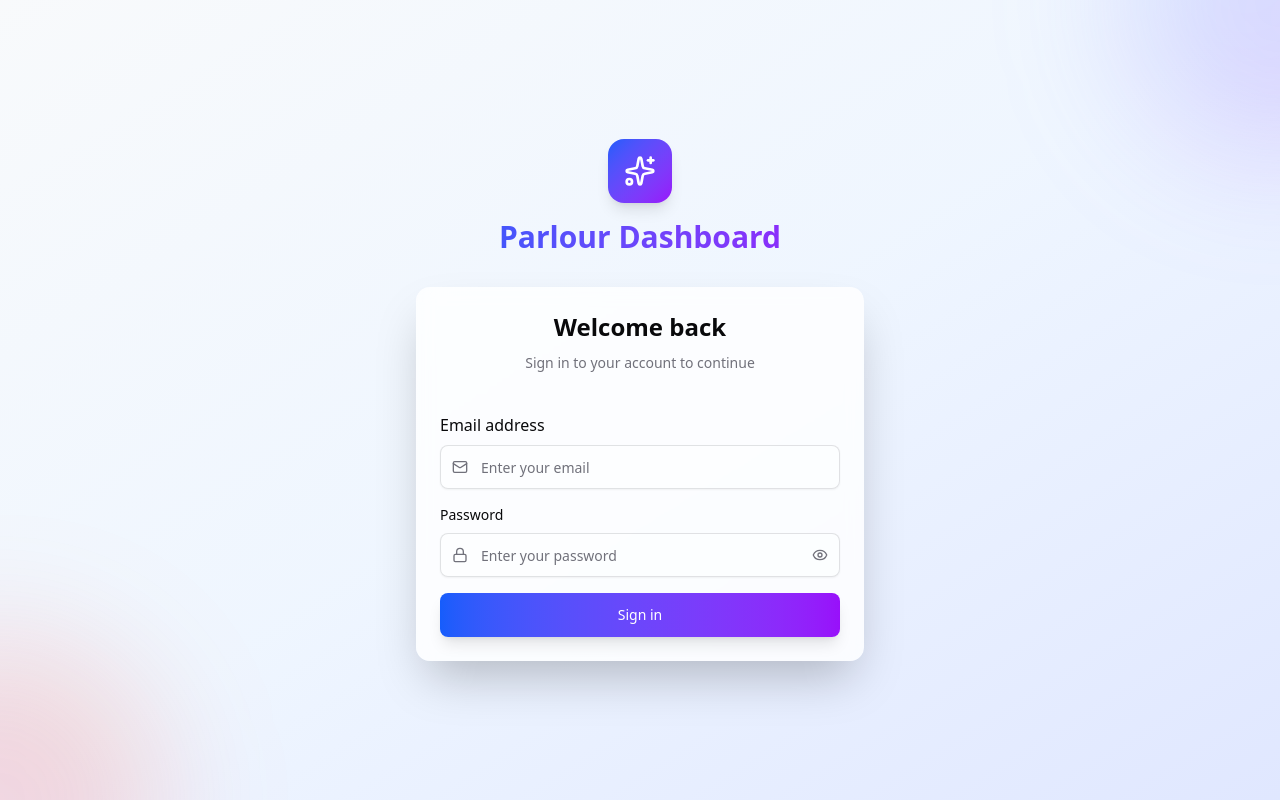
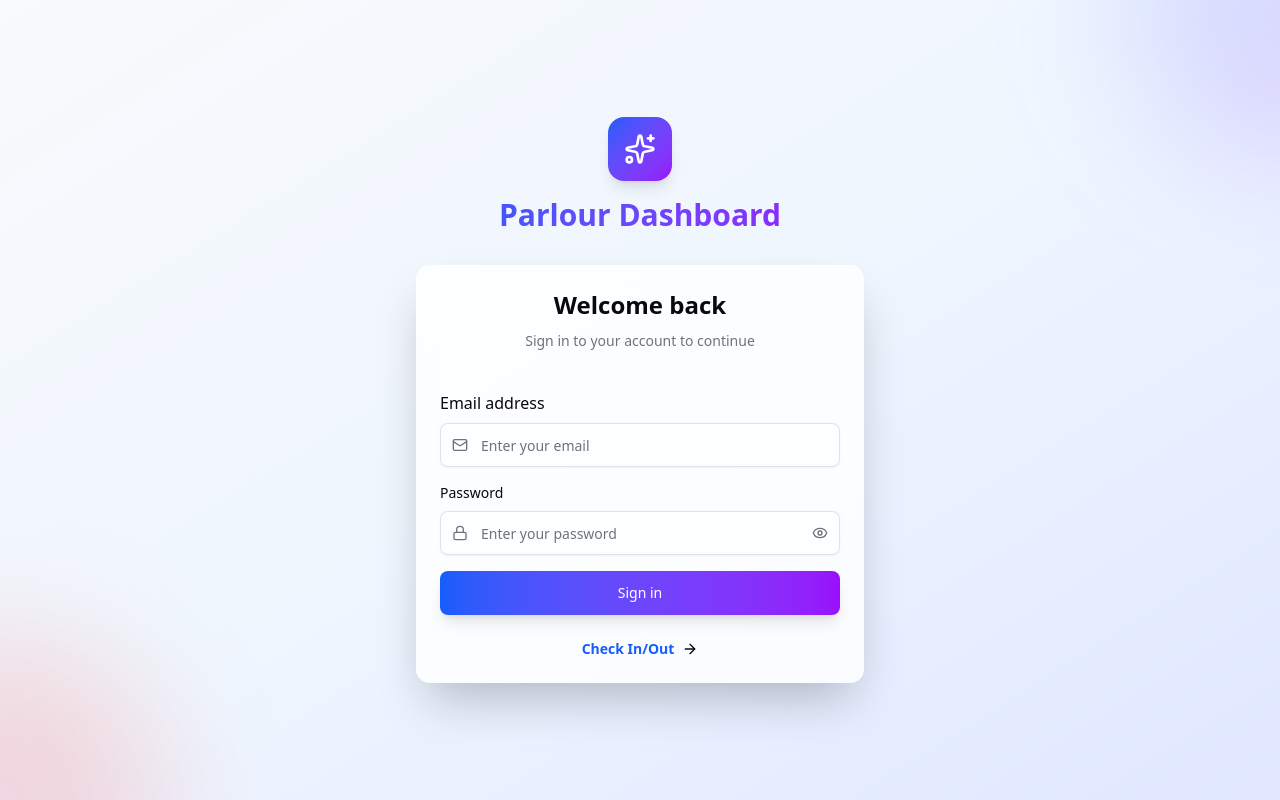
Before and after one commit to faraz9901/parlour-frontend, a Next.js app: page / in a window 1280 px wide. Built offline with nearby package versions, Linux system fonts and the light colour scheme; no server answers.

Commit message:
add attendance link

```diff
--- a/app/attendance/page.tsx
+++ b/app/attendance/page.tsx
@@ -80,6 +80,11 @@ export default function AttendancePage() {
         </div>
 
         <div className='grid-cols-1 md:grid-cols-2 lg:grid-cols-3 xl:grid-cols-4 grid gap-4'>
+
+          {employees?.length === 0 && (
+            <p className="text-center text-muted-foreground">No employees added yet</p>
+          )}
+
           {employees?.map((employee) => {
             const employeeLog = logs?.find((log) => log.employee === employee._id)
 
--- a/app/dashboard/attendance/page.tsx
+++ b/app/dashboard/attendance/page.tsx
@@ -140,7 +140,7 @@ export default function AttendancePage() {
                     <TableCell className="text-center font-medium">{log.employee.name}</TableCell>
                     <TableCell className="text-center font-medium">{format(log.createdAt, 'dd/MM/yyyy')}</TableCell>
                     <TableCell className="text-center text-muted-foreground">{format(log.checkIn, 'hh:mm a')}</TableCell>
-                    <TableCell className="text-center text-muted-foreground">{format(log.checkOut, 'hh:mm a')}</TableCell>
+                    <TableCell className="text-center text-muted-foreground">{log.checkOut ? format(log.checkOut, 'hh:mm a') : 'Not checked out'}</TableCell>
                     <TableCell className="text-center">
                       <AttendanceBadge checkIn={!!log.checkIn} checkedOut={!!log.checkOut} />
                     </TableCell>
--- a/app/page.tsx
+++ b/app/page.tsx
@@ -13,7 +13,8 @@ import { useMutation } from "@tanstack/react-query";
 import useCurrentUser from "@/lib/store/user.store";
 import { useRouter } from "next/navigation";
 // import Password from "@/components/ui/password";
-import { Sparkles, Lock, Mail, Eye, EyeOff } from "lucide-react";
+import { Sparkles, Lock, Mail, Eye, EyeOff, ArrowRight } from "lucide-react";
+import Link from "next/link";
 
 export default function LoginPage() {
   const router = useRouter();
@@ -146,6 +147,11 @@ export default function LoginPage() {
                   "Sign in"
                 )}
               </Button>
+
+              <Link href="/attendance" className="flex items-center hover:scale-105 transition-all duration-200 justify-center text-sm mt-2">
+                <span className="font-semibold text-blue-600">Check In/Out</span>
+                <ArrowRight className="h-4 w-4 ml-2" />
+              </Link>
             </form>
           </CardContent>
         </Card>
```
